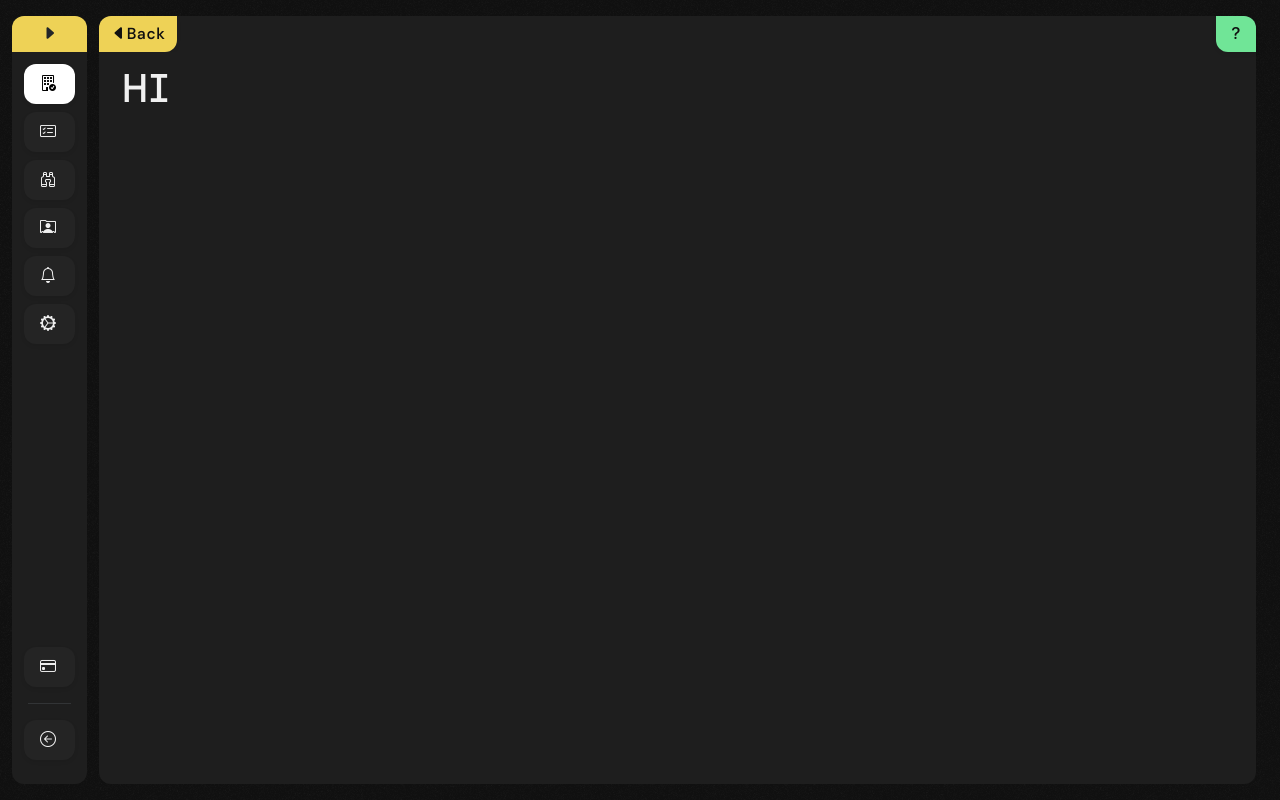
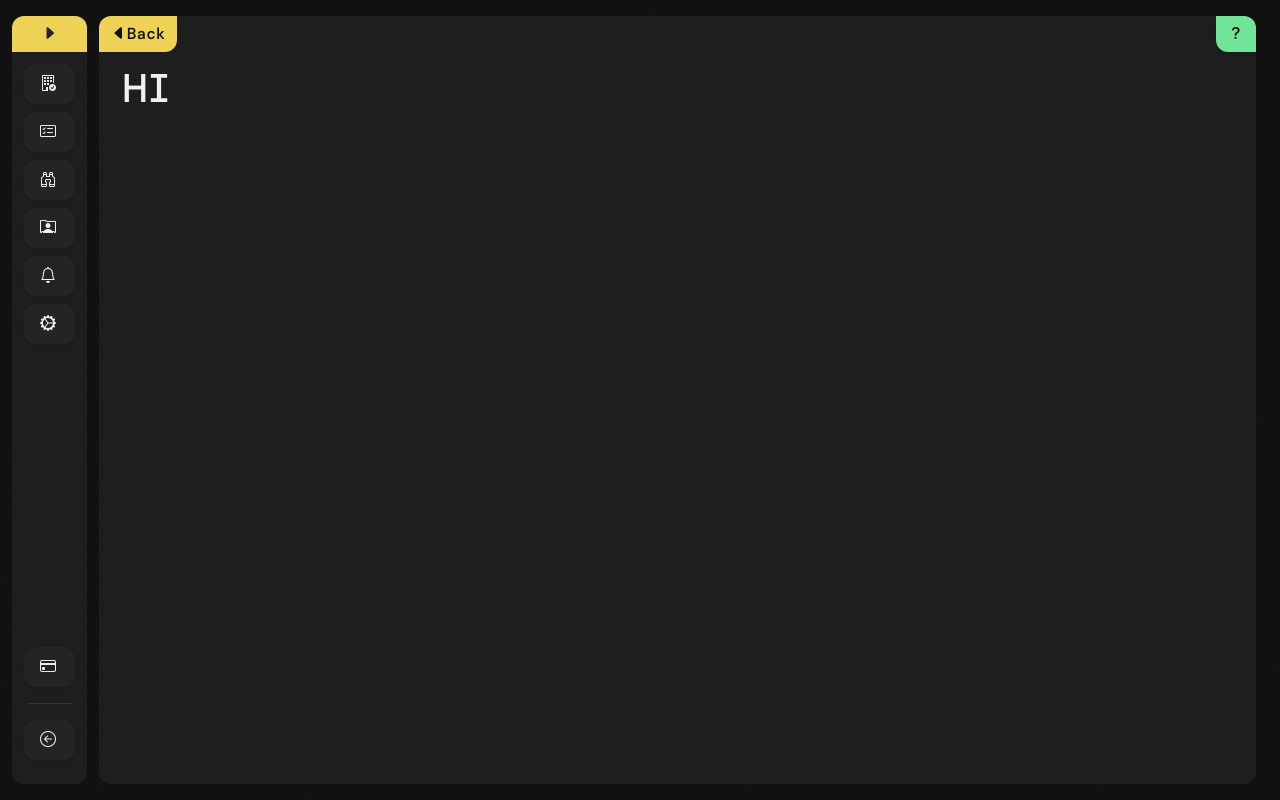
Before and after one commit to whichlicense/frontend, a React (Create React App) app: page / in a window 1280 px wide. Built offline with nearby package versions, Linux system fonts and the light colour scheme.

Commit message:
Active button now selected on correct url
Signed-off-by: duart38 <duartsnel@icloud.com>

```diff
--- a/src/components/Navbar/Navbar.tsx
+++ b/src/components/Navbar/Navbar.tsx
@@ -15,15 +15,15 @@
  *   limitations under the License.
  */
 
-import { useEffect, useState } from "react";
 import { Button, Card, ProgressBar, Stack } from "react-bootstrap";
-import { useNavigate } from "react-router-dom";
+import { useLocation, useNavigate } from "react-router-dom";
 import NavBarButton from "./NavBarButton";
 import "./Navbar.css";
 import { useDrawerContext } from "../../context/DrawerContext";
 
 export default function NavigationBar() {
   const navigate = useNavigate();
+  const location = useLocation();
   const {open, setOpen} = useDrawerContext()
 
     // TODO: experiment: when we hover over the drawer it opens? and when we leave it closes?.. i like closed better
@@ -50,7 +50,7 @@ export default function NavigationBar() {
             text={"Dashboard"}
             iconClass={"bi bi-building-check"}
             collapsed={!open}
-            selected
+            selected={location.pathname === "/dashboard"}
           />
 
           <NavBarButton
@@ -58,6 +58,7 @@ export default function NavigationBar() {
             text={"Scans"}
             iconClass={"bi bi-card-checklist"}
             collapsed={!open}
+            selected={location.pathname === "/scans"}
           />
 
           <NavBarButton
@@ -65,6 +66,7 @@ export default function NavigationBar() {
             text={"Search"}
             iconClass={"bi bi-binoculars"}
             collapsed={!open}
+            selected={location.pathname === "/search"}
           />
 
           <NavBarButton
@@ -72,6 +74,7 @@ export default function NavigationBar() {
             text={"Accounts"}
             iconClass={"bi bi-person-rolodex"}
             collapsed={!open}
+            selected={location.pathname === "/accounts"}
           />
 
           <NavBarButton
@@ -79,6 +82,7 @@ export default function NavigationBar() {
             text={"Notifications"}
             iconClass={"bi bi-bell"}
             collapsed={!open}
+            selected={location.pathname === "/notifications"}
           />
 
           <NavBarButton
@@ -86,6 +90,7 @@ export default function NavigationBar() {
             text={"Settings"}
             collapsed={!open}
             iconClass={"bi bi-gear-wide-connected"}
+            selected={location.pathname === "/settings"}
           />
         </Stack>
 
```
